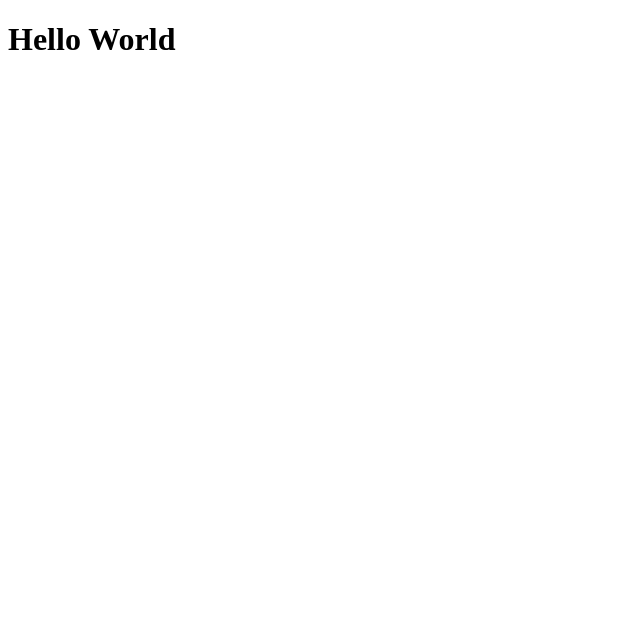
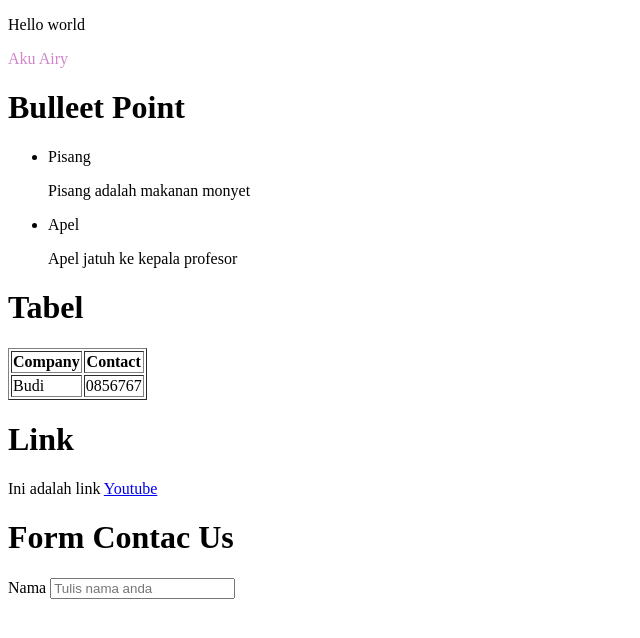
Before and after one commit to airyygjwn/RevoUprojek, a plain HTML site: page index.html in a window 1280 px wide. Shown: the whole page, without its empty margins (0-640 px from the left). Drawn offline with Linux system fonts and the light colour scheme.

Commit message:
belajar html dasar

```diff
--- a/index.html
+++ b/index.html
@@ -6,6 +6,37 @@
     <title>Test RevoU</title>
 </head>
 <body>
-    <h1>Hello World</h1>
+    <p>Hello world</p>
+    <hr?>
+    <p style="color: rgb(209, 134, 203);">Aku Airy</p>
+    <h1>Bulleet Point</h1>
+    <ul>
+        <li>Pisang <p>Pisang adalah makanan monyet</p></li>
+        <li>Apel <p>Apel jatuh ke kepala profesor</p></li>
+    </ul>
+    <h1>Tabel</h1>
+    <table border="1">
+        <thead>
+            <tr>
+                <th>Company</th>
+                <th>Contact</th>
+            </tr>
+        </thead>
+        <tbody>
+            <tr>
+                <td>Budi</td>
+                <td>0856767</td>
+            </tr>
+        </tbody>
+    </table>
+    <h1>Link</h1>
+    <p>Ini adalah link <a
+        href="https://youtu.be/OgNVqAuDv6Q?si=9r7PyGF26mBYJ1xQ">Youtube</a>
+    </a></p>
+    <h1>Form Contac Us</h1>
+    <form>
+        <label>Nama</label>
+        <input type="text"placeholder="Tulis nama anda">
+    </form>
 </body>
 </html>
```
